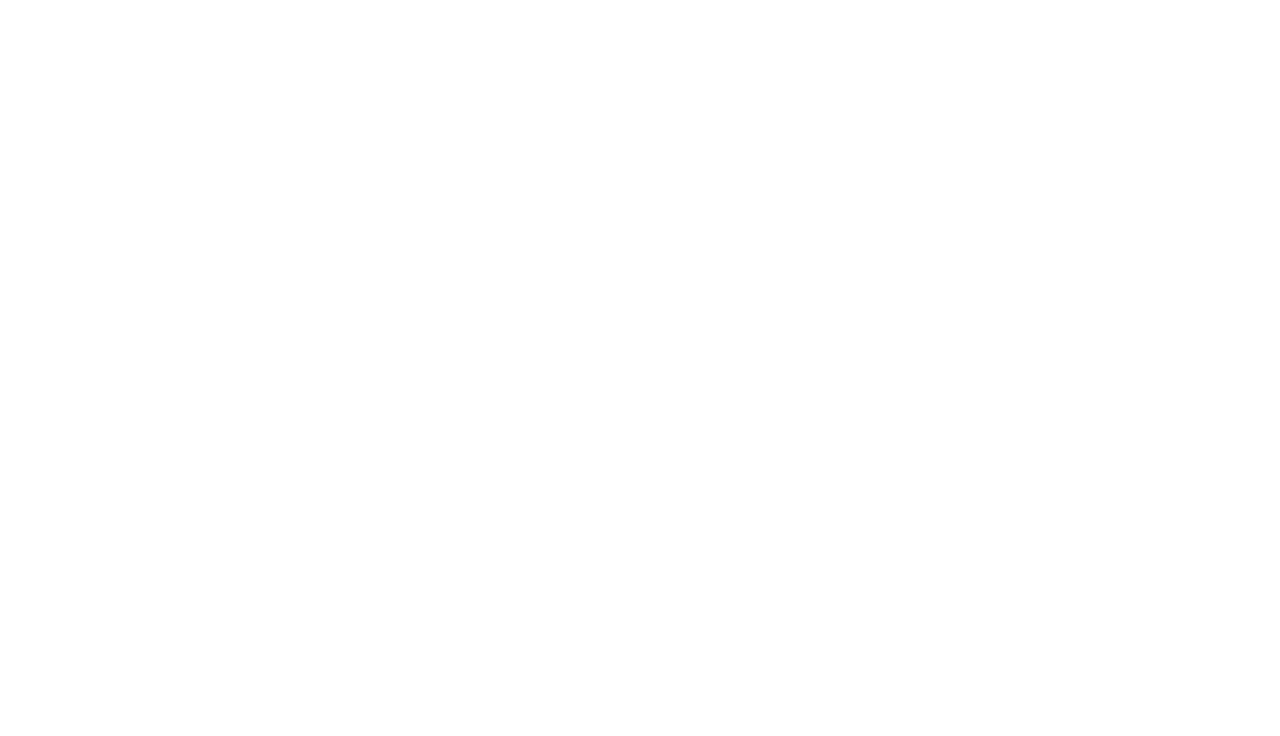
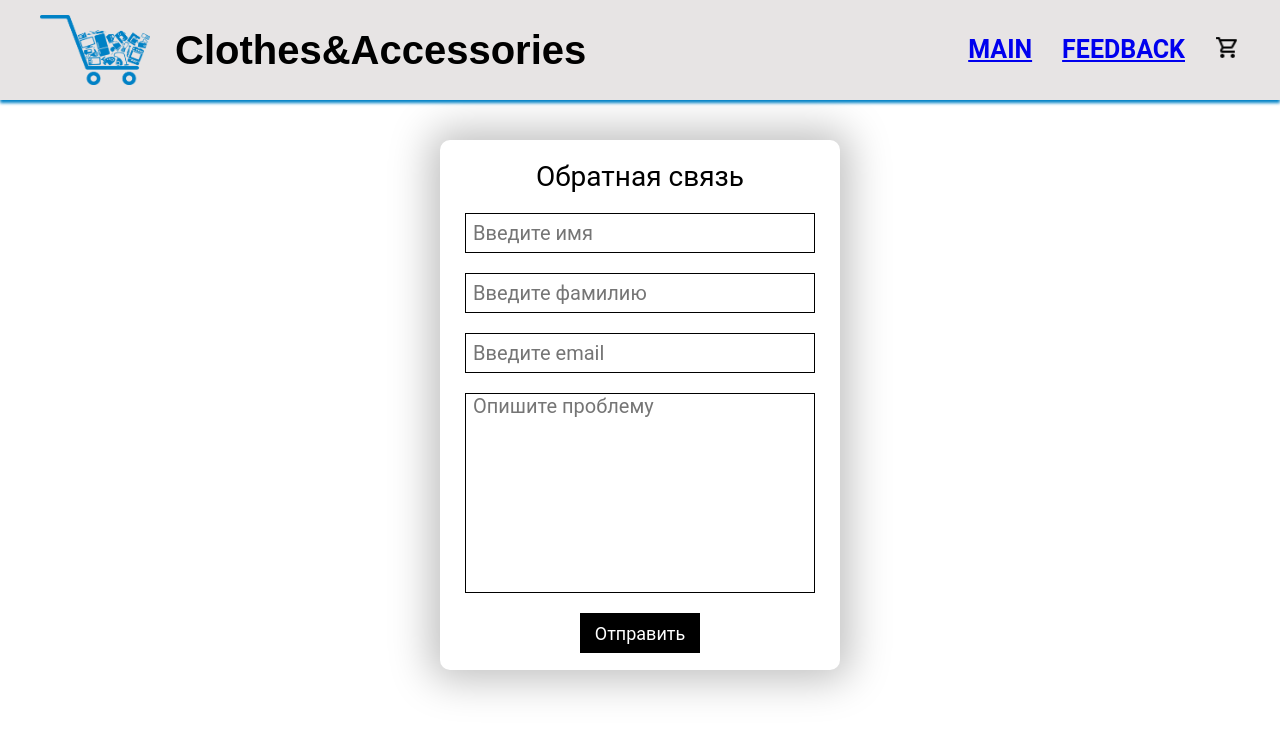
Before and after one commit to usmanow/4p22-final-project-adel-usmanov, a React (Create React App) app: page /4p22-final-project-adel-usmanov/feedback in a window 1280 px wide. Shown: the top 736 px of the page. Built offline with nearby package versions, Linux system fonts and the light colour scheme.

Commit message:
add react

```diff
--- a/package.json
+++ b/package.json
@@ -8,8 +8,8 @@
     "@testing-library/react": "^13.4.0",
     "@testing-library/user-event": "^13.5.0",
     "axios": "^1.2.0",
-    "react": "^18.2.0",
-    "react-dom": "^18.2.0",
+    "react": "17.0.1",
+    "react-dom": "17.0.1",
     "react-router-dom": "^5.3.0",
     "react-scripts": "5.0.1",
     "web-vitals": "^2.1.4"
--- a/src/App.js
+++ b/src/App.js
@@ -1,26 +1,7 @@
-// import React from 'react';
-// import './App.css';
-// import {MainPage} from './components/MainPage/MainPage';
-// import {
-//   createBrowserRouter,
-//   RouterProvider,
-// } from "react-router-dom";
-
-// const router = createBrowserRouter([
-//   {
-//       path: '/',
-//       element: <MainPage />,
-//   }
-// ]);
-
-// export const App = () => {
-//   return (
-//     <RouterProvider router={router} />
-//   )
-// }
 import React from 'react';
 import './App.css';
 import {MainPage} from './components/MainPage/MainPage';
+import {Feedback} from './components/Feedback/Feedback';
 import {
   BrowserRouter, Route, Switch
 } from "react-router-dom";
@@ -33,6 +14,9 @@
     <Route path='/' exact>
       <MainPage />
     </Route>
+<Route path='/feedback'>
+      <Feedback />
+    </Route>
   </Switch>
 </BrowserRouter>
 
--- a/src/components/Card/Card.jsx
+++ b/src/components/Card/Card.jsx
@@ -6,7 +6,7 @@
         <div className="card">
             <p className = "card__title">{data.title}</p>
             <img src={data.image} alt="product" />
-            <p className = "card__description">{data.description}</p>
+            <p className = "card__description">Описание: {data.description}</p>
             <p className = "card__price">{data.price} $</p>
         </div>
     )
--- /dev/null
+++ b/src/components/Feedback/Feedback.css
@@ -0,0 +1,68 @@
+.support {
+    display: flex;
+    flex-direction: column;
+    position: relative;
+    top: 140px;
+    margin-left: auto;
+    margin-right: auto;
+    align-items: center;
+    width: 400px;
+    height: 530px;
+    box-shadow: 0px 0px 40px 10px rgba(0, 0, 0, 0.25);
+    border-radius: 10px;
+}
+
+.support-title {
+    margin: 20px 0;
+    font-size: 28px;
+}
+
+.support-username {
+    width: 350px;
+    height: 40px;
+    margin-bottom: 20px;
+    padding-left: 7px;
+    font-size: 20px;
+    border: 1px solid black;
+    outline: none;
+}
+
+.support-surname {
+    width: 350px;
+    height: 40px;
+    margin-bottom: 20px;
+    padding-left: 7px;
+    font-size: 20px;
+    border: 1px solid black;
+    outline: none;
+}
+
+.support-email {
+    width: 350px;
+    height: 40px;
+    margin-bottom: 20px;
+    font-size: 20px;
+    padding-left: 7px;
+    border: 1px solid black;
+    outline: none;
+}
+
+.support-textarea {
+    width: 350px;
+    height: 200px;
+    font-size: 20px;
+    padding-left: 7px;
+    outline: none;
+    border: 1px solid black;
+    resize: none;
+}
+
+.support-submit {
+    margin-top: 20px;
+    width: 120px;
+    height: 40px;
+    font-size: 18px;
+    background: black;
+    color: white;
+    border: none;
+}
--- /dev/null
+++ b/src/components/Feedback/Feedback.jsx
@@ -0,0 +1,110 @@
+import React from 'react';
+import Header from '../Header/Header';
+import './Feedback.css';
+
+export const Feedback = () => {
+
+    const [userName, setUserName] = React.useState();
+    const [userSurname, setUserSurname] = React.useState();
+    const [userNameError, setUserNameError] = React.useState();
+    const [userSurnameError, setUserSurnameError] = React.useState();
+    const [userEmail, setUserEmail] = React.useState();
+    const [userEmailError, setUserEmailError] = React.useState();
+    const [textArea, setTextArea] = React.useState();
+    const [textAreaError, setTextAreaError] = React.useState();
+
+    const nameOnChange = (e) => {
+        setUserName(e.target.value);
+        setUserNameError('');
+    }
+
+    const surnameOnChange = (e) => {
+        setUserSurname(e.target.value);
+        setUserSurnameError('');
+    }
+
+    const emailOnChange = (e) => {
+        setUserEmail(e.target.value);
+        setUserEmailError('');
+    }
+
+    const textAreaOnChange = (e) => {
+        setTextArea(e.target.value);
+        setTextAreaError('');
+    }
+
+    const validTextArea = () => {
+        if (textArea === '') {
+            setTextAreaError('Опишите проблему');
+            return false
+        }
+        return true
+    }
+
+    const validName = () => {
+        if (userName === '') {
+            setUserNameError('Введите имя');
+            return false
+        }
+        return true
+    }
+
+    const validSurname = () => {
+        if (userSurname === '') {
+            setUserSurnameError('Введите фамилию');
+            return false
+        }
+        return true
+    }
+
+    const validEmail = () => {
+        if (userEmail === '') {
+            setUserEmailError('Введите email');
+            return false
+        }
+        if (!validateEmail()) {
+            userEmailError('Email введён некорректно');
+        }
+        return true;
+    }
+
+    const validateEmail = () => {
+        const re = /^(([^<>()[\]\\.,;:\s@"]+(\.[^<>()[\]\\.,;:\s@"]+)*)|(".+"))@((\[[0-9]{1,3}\.[0-9]{1,3}\.[0-9]{1,3}\.[0-9]{1,3}\])|(([a-zA-Z\-0-9]+\.)+[a-zA-Z]{2,}))$/;
+        return re.test(String(userEmail).toLowerCase());
+    }
+
+    const onSubmit = () => {
+        const isNameValid = validName();
+        const isSurnameValid = validSurname();
+        const isTextAreaValid = validTextArea();
+        const isEmailValid = validEmail();
+
+        if (isNameValid && isSurnameValid && isTextAreaValid && isEmailValid) {
+            console.log({
+                'Имя': userName,
+                'Фамилия': userSurname,
+                'Email': userEmail,
+                'Текст': textArea
+            })
+        }
+    }
+    return (
+        <>
+<Header />
+            <div className="support">
+                <div className="support-title">
+                    Обратная связь
+                </div>
+                <input className="support-username" onChange={nameOnChange} value={userName} placeholder='Введите имя'/>
+                {userNameError && <p>{userNameError}</p>}
+                <input className="support-surname" onChange={surnameOnChange} value={userSurname} placeholder='Введите фамилию'/>
+                {userSurnameError && <p>{userSurnameError}</p>}
+                <input className="support-email" onChange={emailOnChange} value={userEmail} placeholder='Введите email'/>
+                <textarea className="support-textarea" onChange={textAreaOnChange} value={textArea} placeholder='Опишите проблему'/>
+                {textAreaError && <p>{textAreaError}</p>}
+                <button className="support-submit" onClick={onSubmit}>Отправить</button>
+            </div>
+        </>
+    )
+}
+    export default Feedback;
--- a/src/components/Header/Header.css
+++ b/src/components/Header/Header.css
@@ -1,12 +1,19 @@
 .header {
     display: flex;
-    min-width: 1400px;
+    width: 100vw;
+    padding: 0 40px;
+    justify-content: space-between;
     height: 100px;
     box-shadow: 0 3px 3px #0082c6;
     align-items: center;
     background: #e7e4e4;
     position: fixed;
     z-index: 1;
+}
+
+.header-heading {
+    display: flex;
+    align-items: center;
 }
 
 h1 {
@@ -20,12 +27,11 @@
 .header-logo {
     width: 110px;
     height: 70px;
-    margin-left: 40px;
+
 }
 
 .header-title {
     display: flex;
-    padding: 0 0 0 400px;
     font-family: 'Montserrat', sans-serif;
     font-weight: 600;
     font-size: 25px;
--- a/src/components/Header/Header.jsx
+++ b/src/components/Header/Header.jsx
@@ -1,22 +1,25 @@
 import React from 'react';
 import './Header.css';
+import {Link} from "react-router-dom";
 import logo from '../images/logo.png';
 import basket from '../images/basket.png';
 
 export const Header = () => {
     return (
         <>
-            <header className = "header">
-                <img className = "header-logo" src={logo} alt="logo" />
-                <h1>Сlothes&Aсcessories</h1>
-                <nav className = "header-title">
-                    <div className = "header-title__main">
-                        MAIN
+            <header className="header">
+                <div className="header-heading">
+                    <img className="header-logo" src={logo} alt="logo" />
+                    <h1>Сlothes&Aсcessories</h1>
+                </div>
+                <nav className="header-title">
+                    <div className="header-title__main">
+                        <Link to='/'>MAIN</Link>
                     </div>
-                    <div className = "header-title__feedback">
-                        FEEDBACK
+                    <div className="header-title__feedback">
+                        <Link to='/feedback/'>FEEDBACK</Link>
                     </div>
-                    <div className = "header-title__basket">
+                    <div className="header-title__basket">
                         <img src={basket} alt="basket" />
                     </div>
                 </nav>
--- a/src/components/MainPage/MainPage.jsx
+++ b/src/components/MainPage/MainPage.jsx
@@ -4,7 +4,7 @@
 
 export const MainPage = () => {
     return (
-        <>
+    <>
         <Header />
         <Products />
       </>
--- a/src/components/Products/Products.css
+++ b/src/components/Products/Products.css
@@ -1,8 +1,11 @@
 .search {
     display: flex;
+    padding-top: 80px;
+    padding-bottom: 20px;
     justify-content: center;
     position: sticky;
-    top: 140px;
+    top: 50px;
+    background: white;
 }
 
 .products__search {
@@ -46,7 +49,7 @@
 }
 
 .products__container {
-    margin-top: 150px;
+    margin-top: 30px;
     display: flex;
     flex-wrap: wrap;
     padding: 20px;
--- a/src/index.js
+++ b/src/index.js
@@ -1,11 +1,6 @@
 import React from 'react';
-import ReactDOM from 'react-dom/client';
+import ReactDOM from 'react-dom';
 import App from './App';
 import './index.css';
 
-const root = ReactDOM.createRoot(document.getElementById('root'));
-root.render(
-  <React.StrictMode>
-    <App />
-  </React.StrictMode>
-);
+ReactDOM.render(<App />, document.getElementById('root'));
```
Also changed, not shown: src/Feedback/Feedback.css (deleted), src/Feedback/Feedback.jsx (deleted), 1 other file (tests, documents, lock files or other folders).
